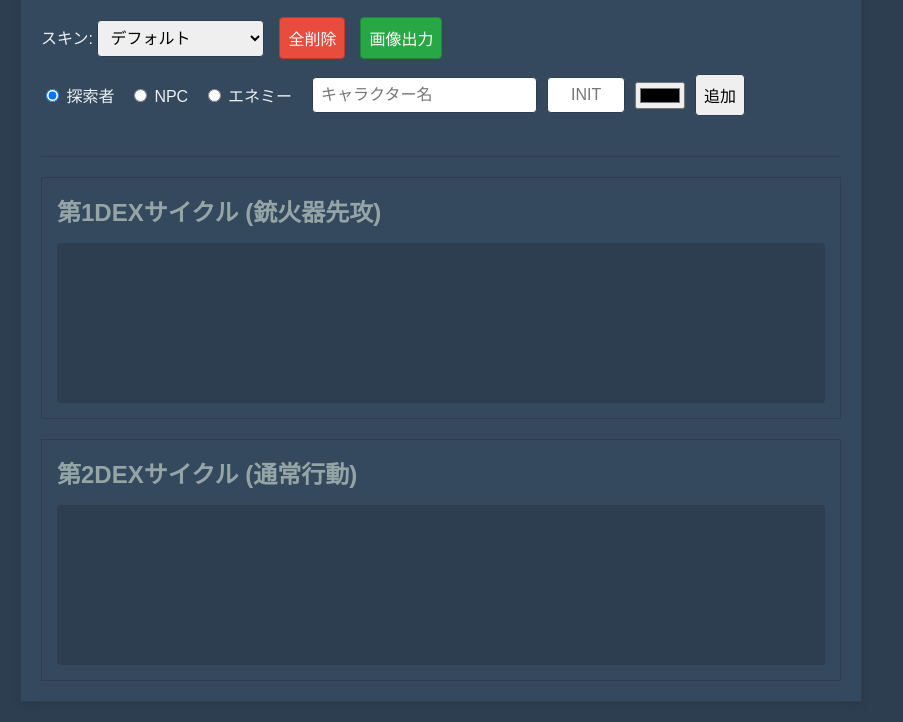
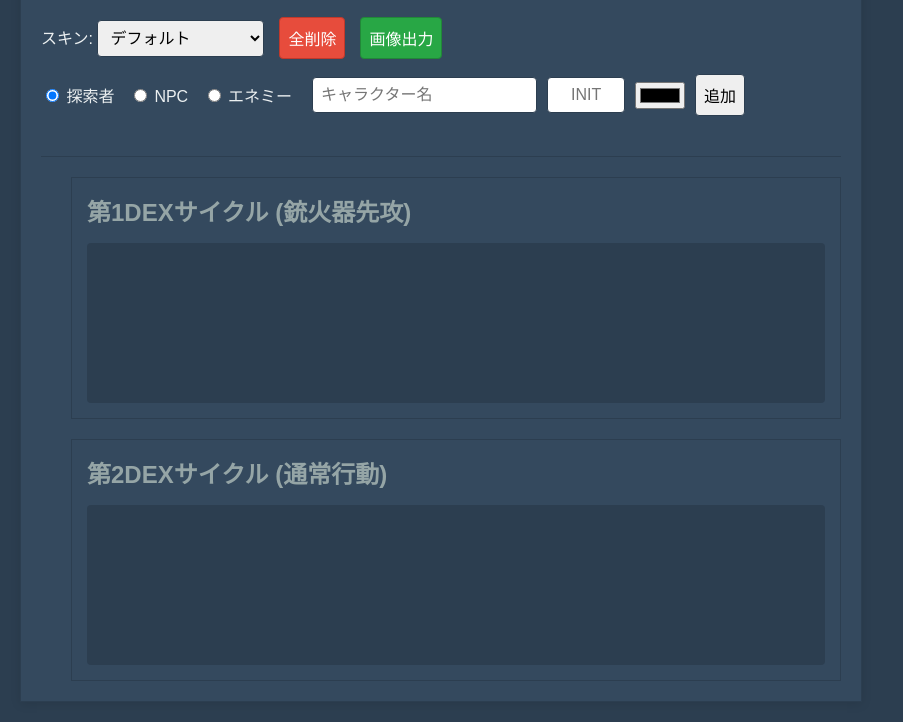
Before and after one commit to hekisei-creator/CoC6th-combat, a plain HTML site: page index.html in a window 1280 px wide. Shown: the part 142-864 px from the top of the page, without its empty margins (0-903 px from the left). Drawn offline with nearby package versions, Linux system fonts and the light colour scheme.

Commit message:
Update index.html

```diff
--- a/index.html
+++ b/index.html
@@ -3,7 +3,7 @@
 <head>
     <meta charset="UTF-8">
     <meta name="viewport" content="width=device-width, initial-scale=1.0">
-    <title>クトゥルフ神話TRPG 銃火器戦闘サポーター v6.9</title>
+    <title>クトゥルフ神話TRPG 銃火器戦闘サポーター v6.10</title>
     <link rel="preconnect" href="https://fonts.googleapis.com">
     <link rel="preconnect" href="https://fonts.gstatic.com" crossorigin>
     <link href="https://fonts.googleapis.com/css2?family=Crimson+Text:ital@1&family=Noto+Serif+JP:wght@400;700&family=Playfair+Display:wght@700&family=Share+Tech+Mono&family=Special+Elite&family=Oswald:wght@400;700&display=swap" rel="stylesheet">
@@ -70,7 +70,8 @@
         #character-initiative { width: 60px; text-align: center; }
 
         button { cursor: pointer; }
-        .combat-rounds { display: flex; flex-direction: column; gap: 20px; }
+        /* ★ 左に余白を追加 */
+        .combat-rounds { display: flex; flex-direction: column; gap: 20px; padding-left: 30px; }
         .dex-cycle { background-color: var(--container-bg); border: 1px solid var(--border-color); flex: 1; padding: 15px; position: relative; }
         .character-list { list-style: none; padding: 5px; margin: 0; min-height: 150px; background-color: var(--list-bg); border-radius: 4px; }
 
@@ -266,17 +267,17 @@
         .theme-mono .char-icon.enemy { background-color: var(--dynamic-color); }
         .theme-mono .character-list:empty::before { background-image: linear-gradient(to top left, transparent calc(50% - 1px), #ccc 50%, transparent calc(50% + 1px)); }
 
-        /* ★ --- 新テーマ: FBI（捜査班） --- */
+        /* --- テーマ: FBI（捜査班） --- */
         body.theme-fbi {
-            --base-bg: #1c232e; /* 濃いグレー */
-            --text-color: #ecf0f1; /* 明るい白 */
-            --container-bg: #2c3e50; /* 少し明るいグレー */
+            --base-bg: #1c232e;
+            --text-color: #ecf0f1;
+            --container-bg: #2c3e50;
             --header-bg: #2c3e50;
             --list-bg: #1c232e;
             --item-bg: #34495e;
-            --border-color: #76ff03; /* ライムグリーン */
-            --accent-color: #76ff03; /* ライムグリーン */
-            --font-main: 'Oswald', sans-serif; /* シャープなフォント */
+            --border-color: #76ff03;
+            --accent-color: #76ff03;
+            --font-main: 'Oswald', sans-serif;
         }
         .theme-fbi .container { border: 2px solid var(--accent-color); box-shadow: 0 0 10px rgba(118, 255, 3, 0.5); }
         .theme-fbi h1 { color: var(--accent-color); text-transform: uppercase; letter-spacing: 2px; font-weight: 700; }
@@ -293,7 +294,7 @@
         .theme-fbi button:hover { opacity: 0.8; }
         .theme-fbi #reset-btn { background-color: #e74c3c; color: white; border-color: #e74c3c; }
         .theme-fbi #capture-btn { background-color: #76ff03; color: #1c232e; border-color: #76ff03; }
-        .theme-fbi .character-item { border: 1px solid var(--border-color); border-left: 5px solid var(--accent-color); background-color: var(--item-bg); }
+        .theme-fbi .character-item { border: 1px solid #4a637e; border-left: 5px solid var(--accent-color); background-color: var(--item-bg); }
         .theme-fbi .char-initiative { color: var(--accent-color); font-weight: 700; }
         .theme-fbi .char-icon.investigator { background-color: var(--dynamic-color); border-radius: 2px; width: 1.2em; height: 1.2em; }
         .theme-fbi .char-icon.npc { background-color: var(--dynamic-color); border-radius: 50%; width: 1.2em; height: 1.2em; }
@@ -315,8 +316,7 @@
 
             <details class="how-to-use">
                 <summary id="how-to-use-summary">How to Use</summary>
-                <div class="how-to-use-content" id="how-to-use-content">
-                    </div>
+                <div class="how-to-use-content" id="how-to-use-content"></div>
             </details>
 
             <div class="controls-wrapper">
@@ -325,13 +325,13 @@
                         <label for="theme-switcher" id="theme-label">スキン: </label>
                         <select id="theme-switcher">
                             <option value="theme-default">デフォルト</option>
+                            <option value="theme-fbi">FBI（捜査班）</option>
                             <option value="theme-cyber">サイバー</option>
                             <option value="theme-classic">クラシック</option>
                             <option value="theme-japanese">和風</option>
                             <option value="theme-gothic">ゴシック</option>
                             <option value="theme-mountain">登山（狂気山脈）</option>
                             <option value="theme-mono">モノクロ</option>
-                            <option value="theme-fbi">FBI（捜査班）</option>
                         </select>
                     </div>
                     <button id="reset-btn">全削除</button>
@@ -385,23 +385,7 @@
                     dex2Title: "第2DEXサイクル (通常行動)",
                     emptyData: "--- NO DATA ---",
                     howToUseTitle: "How to Use",
-                    howToUseContent: `
-                        <h4>キャラクター追加</h4>
-                        <ul>
-                            <li>名前、INIT(イニシアチブ値)、種類、イメージカラーを設定して「追加」ボタンを押します。</li>
-                            <li>INITには数字のほか「？」も入力可能です。</li>
-                        </ul>
-                        <h4>イニシアチブ管理</h4>
-                        <ul>
-                            <li>キャラクターはドラッグ＆ドロップで自由に行動順を並べ替えられます。</li>
-                            <li>銃火器先攻を行うキャラクターは「第1DEXサイクル」へ移動させてください。</li>
-                        </ul>
-                        <h4>管理機能</h4>
-                        <ul>
-                            <li>各キャラクターの右の「×」で個別削除、「全削除」で全員を削除します。</li>
-                            <li>「画像出力」で戦闘ラウンド部分をPNG画像として保存できます。</li>
-                        </ul>
-                    `
+                    howToUseContent: `<h4>キャラクター追加</h4><ul><li>名前、INIT(イニシアチブ値)、種類、イメージカラーを設定して「追加」ボタンを押します。</li><li>INITには数字のほか「？」も入力可能です。</li></ul><h4>イニシアチブ管理</h4><ul><li>キャラクターはドラッグ＆ドロップで自由に行動順を並べ替えられます。</li><li>銃火器先攻を行うキャラクターは「第1DEXサイクル」へ移動させてください。</li></ul><h4>管理機能</h4><ul><li>各キャラクターの右の「×」で個別削除、「全削除」で全員を削除します。</li><li>「画像出力」で戦闘ラウンド部分をPNG画像として保存できます。</li></ul>`
                 },
                 japanese: {
                     mainTitle: "戦闘序列",
@@ -418,23 +402,7 @@
                     dex2Title: "弐之巡（通常行動）",
                     emptyData: "該当者なし",
                     howToUseTitle: "使用方法",
-                    howToUseContent: `
-                        <h4>登場人物の追加</h4>
-                        <ul>
-                            <li>名、行動値、種別、配色を指定し「追加」を押してください。</li>
-                            <li>行動値には数字のほか「？」も入力可能です。</li>
-                        </ul>
-                        <h4>行動順の管理</h4>
-                        <ul>
-                            <li>各人物はドラッグ＆ドロップで自由に行動順を並べ替えられます。</li>
-                            <li>銃火器先攻を行う者は「壱之巡」へ移動させてください。</li>
-                        </ul>
-                        <h4>管理機能</h4>
-                        <ul>
-                            <li>各人物の右の「×」で個別消去、「全消去」で全員を消去します。</li>
-                            <li>「絵図出力」で戦闘序列の部分をPNG画像として保存できます。</li>
-                        </ul>
-                    `
+                    howToUseContent: `<h4>登場人物の追加</h4><ul><li>名、行動値、種別、配色を指定し「追加」を押してください。</li><li>行動値には数字のほか「？」も入力可能です。</li></ul><h4>行動順の管理</h4><ul><li>各人物はドラッグ＆ドロップで自由に行動順を並べ替えられます。</li><li>銃火器先攻を行う者は「壱之巡」へ移動させてください。</li></ul><h4>管理機能</h4><ul><li>各人物の右の「×」で個別消去、「全消去」で全員を消去します。</li><li>「絵図出力」で戦闘序列の部分をPNG画像として保存できます。</li></ul>`
                 },
                 fbi: {
                     mainTitle: "FBI TACTICAL ORDER",
@@ -443,31 +411,15 @@
                     captureBtn: "EXPORT IMAGE",
                     labelInvestigator: "AGENT",
                     labelNpc: "CIVILIAN",
-                    labelEnemy: "SUSPECT",
+                    labelEnemy: "HOSTILE",
                     addBtn: "ADD",
                     namePlaceholder: "NAME",
-                    initPlaceholder: "DEX",
-                    dex1Title: "DEX CYCLE 1 (FIREARMS FIRST)",
-                    dex2Title: "DEX CYCLE 2 (STANDARD ACTIONS)",
-                    emptyData: "--- NO DATA ---",
+                    initPlaceholder: "INIT",
+                    dex1Title: "CYCLE 1 (FIREARMS PRIORITY)",
+                    dex2Title: "CYCLE 2 (STANDARD ACTIONS)",
+                    emptyData: "--- NO ENTRIES ---",
                     howToUseTitle: "OPERATIONAL GUIDANCE",
-                    howToUseContent: `
-                        <h4>ADD ENTRY</h4>
-                        <ul>
-                            <li>Enter name, DEX (Dexterity value), type, and select a color, then click "ADD".</li>
-                            <li>DEX field accepts numbers or "?".</li>
-                        </ul>
-                        <h4>MANAGE INITIATIVE</h4>
-                        <ul>
-                            <li>Entries can be reordered by drag & drop.</li>
-                            <li>Move firearm-wielding characters to "DEX CYCLE 1".</li>
-                        </ul>
-                        <h4>CONTROL FUNCTIONS</h4>
-                        <ul>
-                            <li>Click "×" to delete individual entries, or "CLEAR ALL" to remove all.</li>
-                            <li>"EXPORT IMAGE" saves the combat order section as a PNG image.</li>
-                        </ul>
-                    `
+                    howToUseContent: `<h4>ADD ENTRY</h4><ul><li>Enter name, INIT (Initiative value), type, and select a color, then click "ADD".</li><li>INIT field accepts numbers or "?".</li></ul><h4>MANAGE INITIATIVE</h4><ul><li>Entries can be reordered by drag & drop.</li><li>Move firearm-wielding characters to "CYCLE 1".</li></ul><h4>CONTROL FUNCTIONS</h4><ul><li>Click "×" to delete individual entries, or "CLEAR ALL" to remove all.</li><li>"EXPORT IMAGE" saves the tactical order section as a PNG image.</li></ul>`
                 }
             };
 
@@ -509,7 +461,8 @@
 
             // --- 関数定義 ---
             function updateUiText(theme) {
-                const textSet = uiText[theme] || uiText.default; // 現在のテーマ、またはデフォルトを使用
+                const themeKey = theme.replace('theme-', '');
+                const textSet = uiText[themeKey] || uiText.default;
 
                 document.getElementById('main-title').textContent = textSet.mainTitle;
                 document.getElementById('theme-label').textContent = textSet.themeLabel;
```
